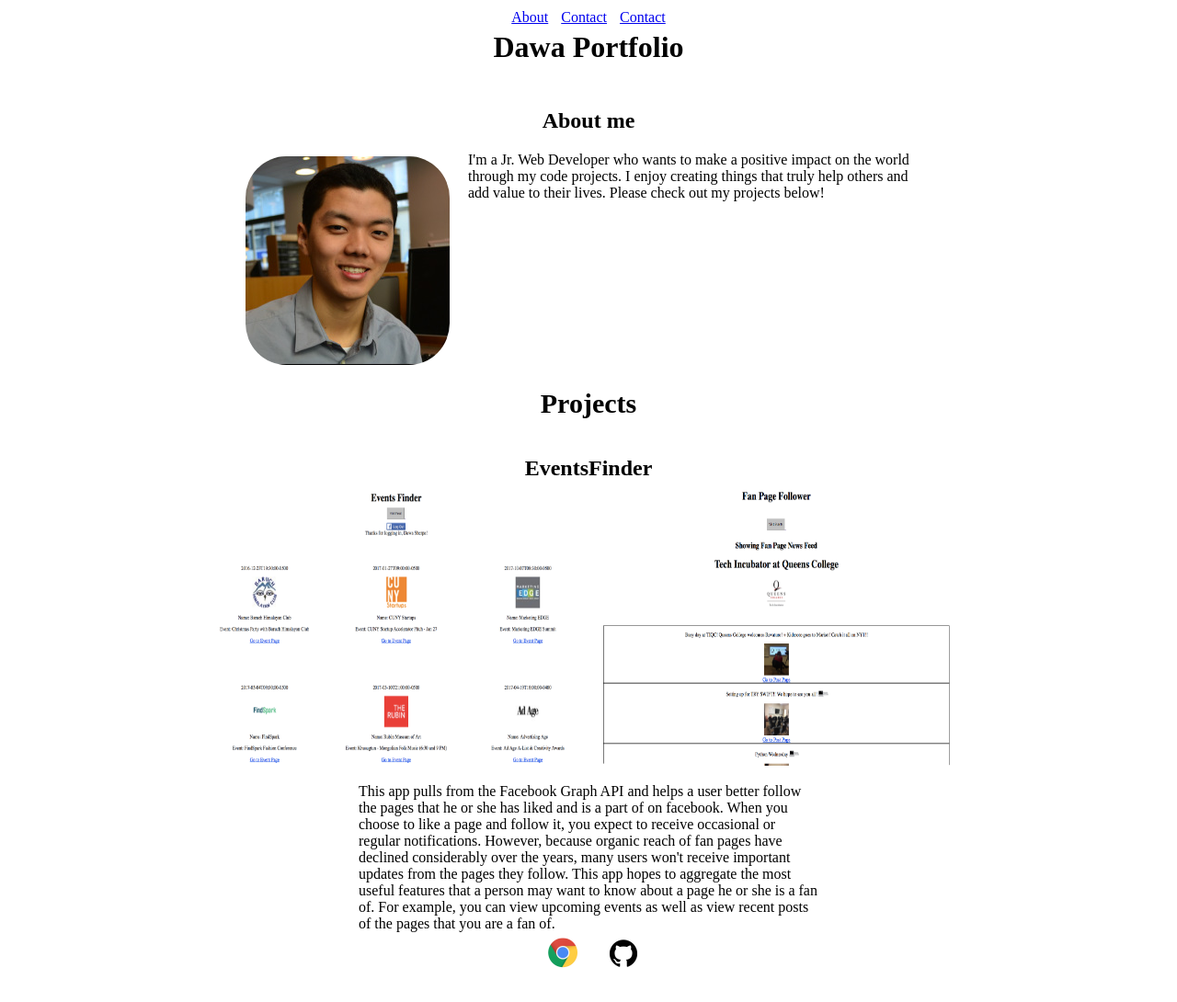
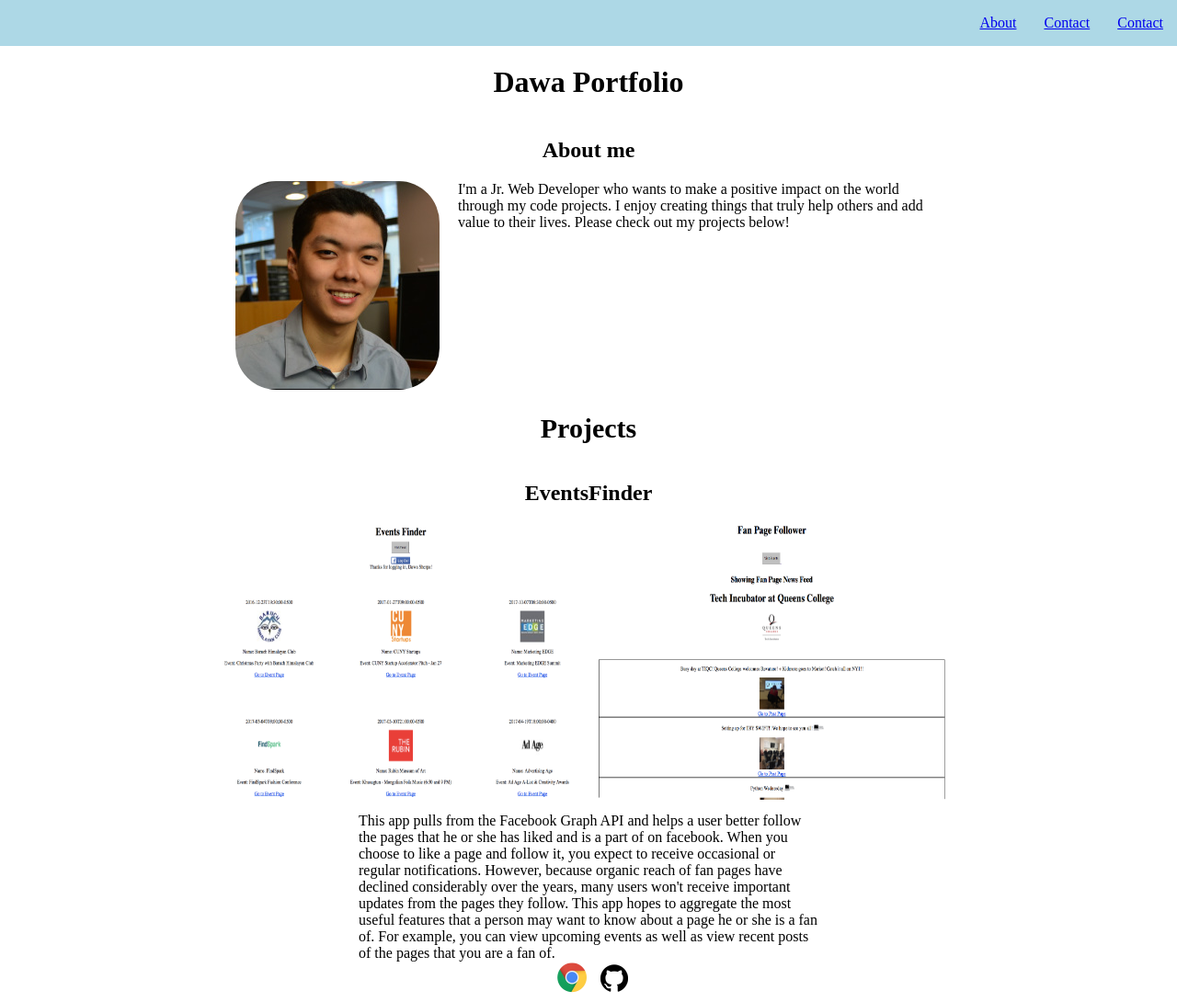
Before and after one commit to Dawa12/Portfolio-Website, a plain HTML site: page index.html in a window 1280 px wide. Shown: the top 1090 px of the page at 92% size. Drawn offline with Linux system fonts and the light colour scheme.

Commit message:
Remove universal 5px margin; Add styling to nav bar

```diff
--- a/style.css
+++ b/style.css
@@ -9,22 +9,23 @@ body {
   margin: 0 auto;
 }
 
-* {
-  margin: 5px;
+/* nav bar */
+
+nav {
+  background-color: lightblue;
+  height: 50px;
+
+  display: flex;
+  justify-content: flex-end;
+  align-items: center;
+  width: 100%;
 }
 
-/*header & nav*/
-header {
-  width: 97%;
-  height: 50px;
-  background-color: white;
-  /*border: 1px solid black;*/
+nav a {
+  margin: 15px;
 }
 
-header nav {
-  display: flex;
-  justify-content: flex-end;
-}
+
 
 /*----- Main Body Section -----*/
 #main {
```
